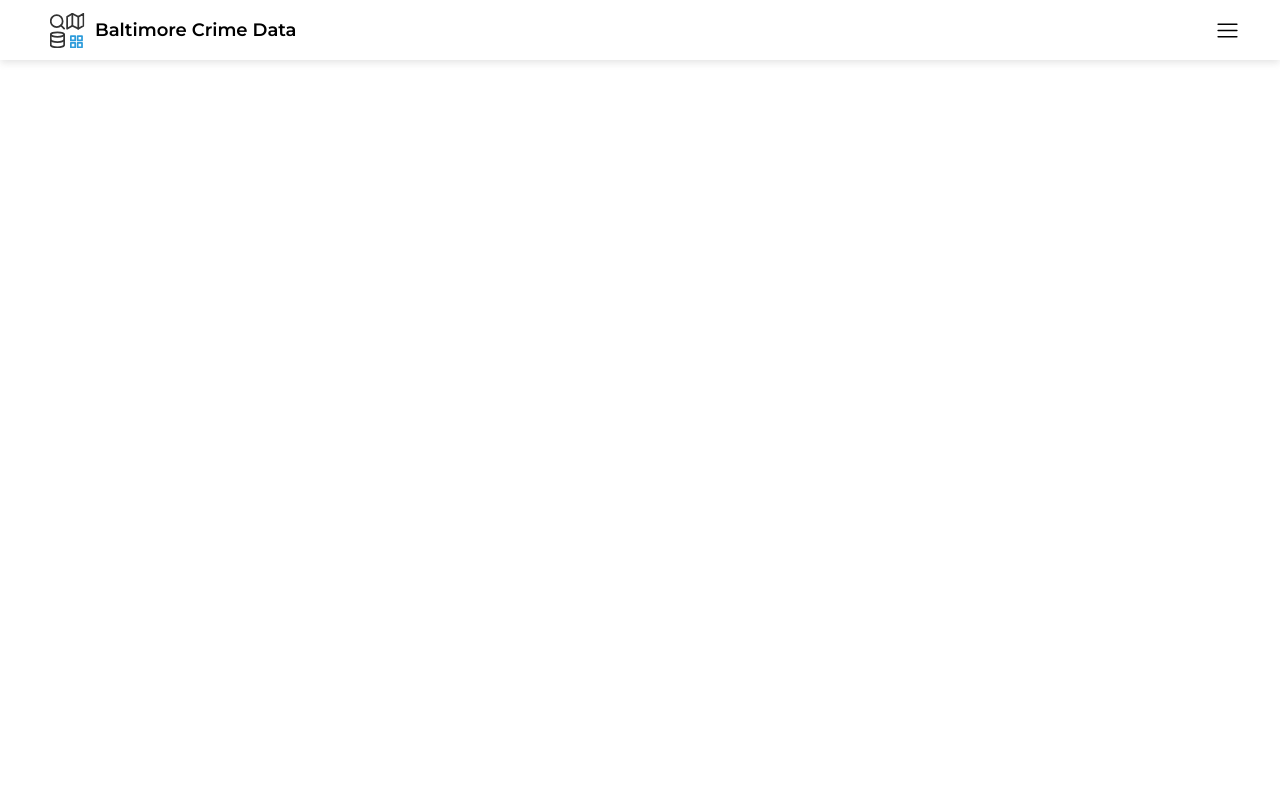
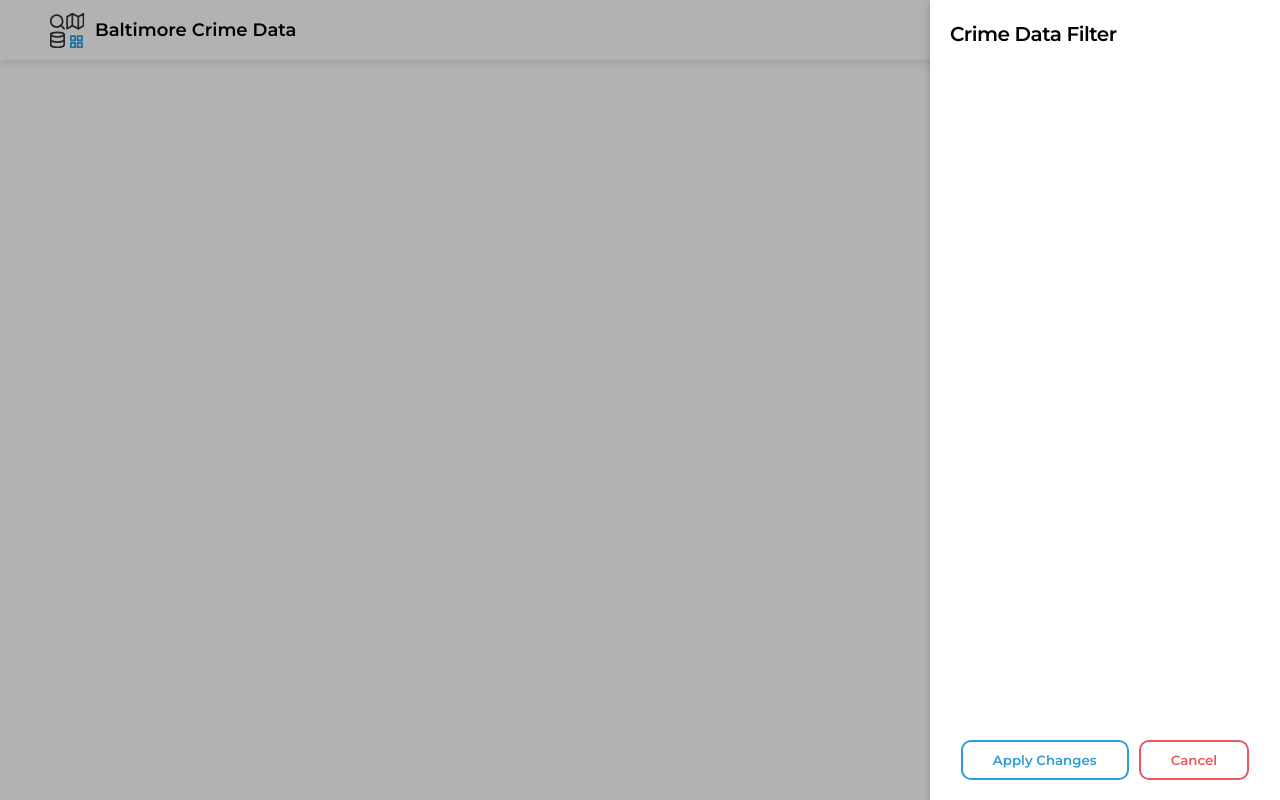
Before and after one commit to Heyeso/CMSC447-Project, a React (Create React App) app in the folder client/: page / in a window 1280 px wide. Both pictures are taken after a click on the icon 1227 px from the left and 30 px from the top of the page. Built offline with nearby package versions, Linux system fonts and the light colour scheme.

Commit message:
Feat: Filter side-nav Component. (#7)
* Refactor, Feat: Filter bar UI update

* Feat: Filter side-nav Component.

```diff
--- a/client/public/index.html
+++ b/client/public/index.html
@@ -24,7 +24,7 @@
       work correctly both with client-side routing and a non-root public URL.
       Learn how to configure a non-root public URL by running `npm run build`.
     -->
-    <title>React App</title>
+    <title>Baltimore Crime Data</title>
   </head>
   <body>
     <noscript>You need to enable JavaScript to run this app.</noscript>
--- a/client/src/App.tsx
+++ b/client/src/App.tsx
@@ -1,5 +1,6 @@
 import React, { useState } from "react";
 import styled from "styled-components";
+import FilterData from "./components/FilterData";
 import TopNav from "./components/TopNavigation";
 import { COLORS } from "./utils/constants";
 
@@ -18,11 +19,8 @@ function App() {
 
   return (
     <Container className="App">
-      <TopNav
-        routes={[]}
-        filterBarOpen={filterBarOpen}
-        setFilterBarOpen={setFilterBarOpen}
-      />
+      <TopNav routes={[]} setFilterBarOpen={setFilterBarOpen} />
+      {filterBarOpen && <FilterData setFilterBarOpen={setFilterBarOpen} />}
     </Container>
   );
 }
--- /dev/null
+++ b/client/src/components/FilterData.tsx
@@ -0,0 +1,82 @@
+import React, { useState } from "react";
+import styled from "styled-components";
+import Buttons from "../reusable/Buttons";
+import FilterBar from "../reusable/FilterBar";
+import { ButtonTags, COLORS } from "./../utils/constants";
+
+const NullBackground = styled.div`
+  position: fixed;
+  top: 0;
+  right: 0;
+  width: 100%;
+  height: 100%;
+  background-color: rgba(0, 0, 0, 0.3);
+`;
+const FilterDataContainer = styled.nav`
+  background-color: ${COLORS.WHITE};
+  box-sizing: border-box;
+  padding: 10px 20px;
+  display: flex;
+  flex-direction: column;
+  position: fixed;
+  top: 0;
+  right: 0;
+  width: 350px;
+  height: 100%;
+  background: ${COLORS.WHITE};
+  box-shadow: rgba(0, 0, 0, 0.24) 0px 3px 8px;
+`;
+const Title = styled.header`
+  font-weight: 600;
+  font-size: 20px;
+  line-height: 48px;
+  letter-spacing: -0.5px;
+`;
+
+const Content = styled.main`
+  margin: 30px 0;
+`;
+const Footer = styled.footer`
+  margin: 0;
+  margin-top: auto;
+  margin-bottom: 10px;
+  display: flex;
+  justify-content: center;
+`;
+interface Props {
+  setFilterBarOpen: (value: boolean) => void;
+}
+function FilterData({ setFilterBarOpen }: Props) {
+  return (
+    <NullBackground>
+      <FilterDataContainer>
+        <Title>Crime Data Filter</Title>
+        <Content>{/* TODO:Filter Options Here */}</Content>
+        <Footer>
+          <Buttons
+            tag={ButtonTags.CONFIRM}
+            margin="0px 5px"
+            onClick={() => {
+              {/* TODO:Apply and Reset Filters on Apply changes */}
+              setFilterBarOpen(false);
+            }}
+          >
+            Apply Changes
+          </Buttons>
+          <Buttons
+            tag={ButtonTags.CANCEL}
+            margin="0px 5px"
+            onClick={() => {
+              {/* TODO:Reset Filters on Cancel */}
+              setFilterBarOpen(false);
+            }}
+          >
+            Cancel
+          </Buttons>
+        </Footer>
+      </FilterDataContainer>
+    </NullBackground>
+  );
+}
+
+export default FilterData;
--- a/client/src/components/TopNavigation.tsx
+++ b/client/src/components/TopNavigation.tsx
@@ -88,11 +88,10 @@ const Routes = styled.span`
 
 interface Props {
   routes: string[];
-  filterBarOpen: boolean;
   setFilterBarOpen: (value: boolean) => void;
 }
 
-function TopNavigation({ routes, filterBarOpen, setFilterBarOpen }: Props) {
+function TopNavigation({ routes, setFilterBarOpen }: Props) {
   return (
     <TopNavigationContainer>
       <TitleContainer>
@@ -111,7 +110,7 @@ function TopNavigation({ routes, filterBarOpen, setFilterBarOpen }: Props) {
       </TitleContainer>
       <MenuIcon
         id="filter-icon"
-        onClick={() => setFilterBarOpen(!filterBarOpen)}
+        onClick={() => setFilterBarOpen(true)}
       />
     </TopNavigationContainer>
   );
--- a/client/src/reusable/FilterBar.tsx
+++ b/client/src/reusable/FilterBar.tsx
@@ -13,6 +13,7 @@ const FilterBarContainer = styled.div`
   flex-direction: column;
   width: 300px;
   height: fit-content;
+  margin-bottom: 20px;
 `;
 const Header = styled.h1`
   font-weight: 600;
@@ -67,8 +68,8 @@ const OptionsContainer = styled.div`
   display: flex;
   flex-direction: column;
   background-color: ${COLORS.WHITE};
-  box-shadow: rgba(45, 156, 219, 0.02) 0px 1px 3px 0px,
-    rgba(45, 156, 219, 0.149) 0px 0px 0px 1px;
+  box-shadow: rgba(0, 0, 0, 0.24) 0px 3px 8px;
+  z-index: 100;
 `;
 const Options = styled.span`
   cursor: pointer;
```
